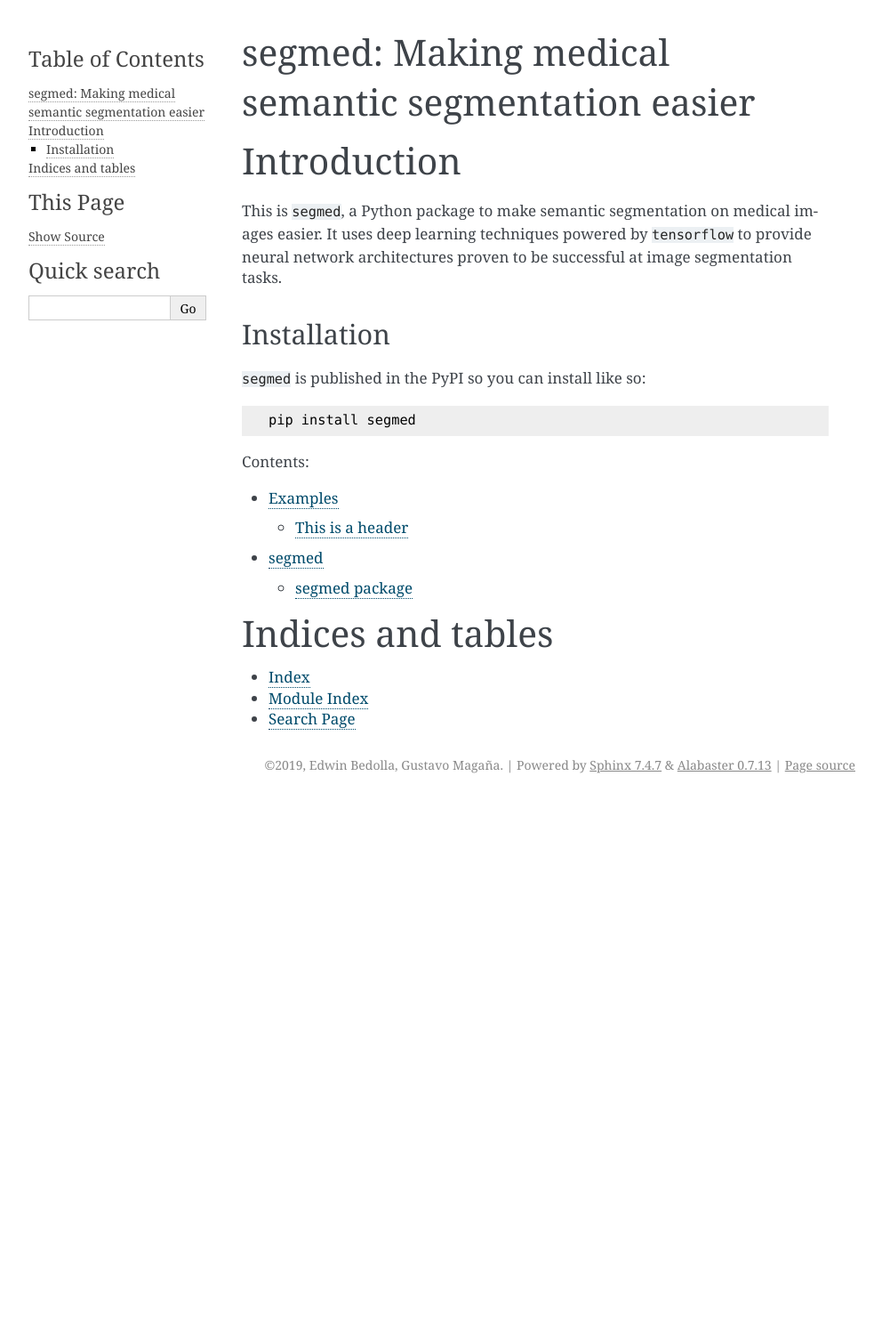
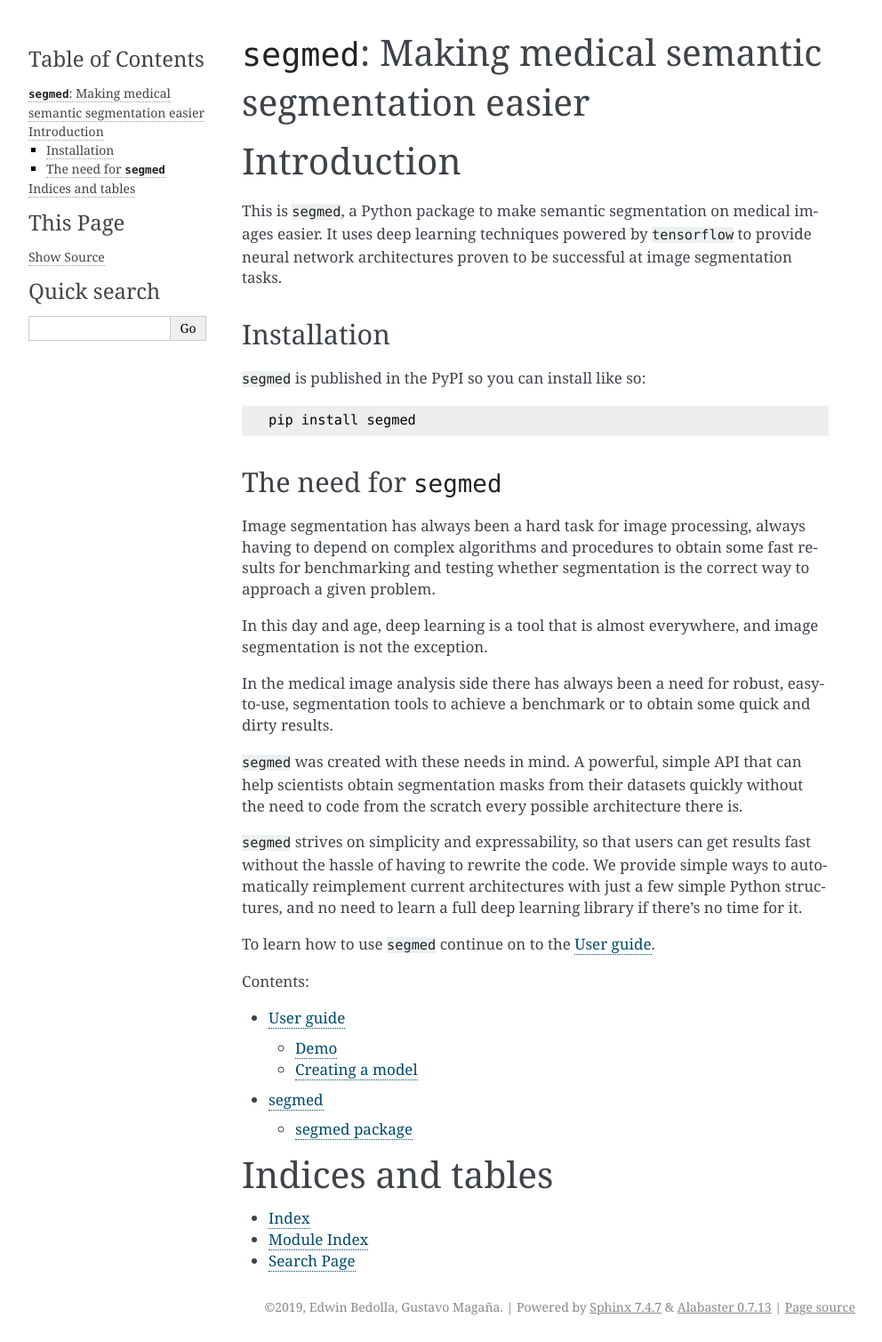
Before and after one commit to edwinb-ai/segmed, a Sphinx documentation site: the page built from docs/source/index.rst, in a window 1280 px wide. Shown: the whole page at 89% size, without its empty margins (148-1140 px from the left). Built offline with Sphinx 7.4.7, drawn with Linux system fonts in a browser that asks for light colours; before the commit the page ends 900 px from its top, so only the background shows below that.

Commit message:
:pencil:
Added rationale and split the example sections in the docs

```diff
--- a/docs/source/examples.rst
+++ /dev/null
@@ -1,5 +0,0 @@
-Examples
-========
-
-This is a header
-----------------
--- a/docs/source/index.rst
+++ b/docs/source/index.rst
@@ -3,8 +3,8 @@
    You can adapt this file completely to your liking, but it should at least
    contain the root `toctree` directive.
 
-segmed: Making medical semantic segmentation easier
-====================================================
+``segmed``: Making medical semantic segmentation easier
+========================================================
 
 .. include :: introduction.rst
 
@@ -13,7 +13,7 @@ segmed: Making medical semantic segmentation easier
    :maxdepth: 2
    :caption: Contents:
 
-   examples
+   user
    modules
 
 Indices and tables
--- a/docs/source/introduction.rst
+++ b/docs/source/introduction.rst
@@ -12,3 +12,31 @@ Installation
 ``segmed`` is published in the PyPI so you can install like so\: ::
 
     pip install segmed
+
+The need for ``segmed``
+------------------------
+
+Image segmentation has always been a hard task for image processing,
+always having to depend on complex algorithms and procedures to
+obtain some fast results for benchmarking and testing whether segmentation
+is the correct way to approach a given problem.
+
+In this day and age, deep learning is a tool that is almost everywhere,
+and image segmentation is not the exception.
+
+In the medical image analysis side there has always been a need for
+robust, easy-to-use, segmentation tools to achieve a benchmark or
+to obtain some quick and dirty results.
+
+``segmed`` was created with these needs in mind. A powerful, simple API that
+can help scientists obtain segmentation masks from their datasets quickly
+without the need to code from the scratch every possible architecture
+there is.
+
+``segmed`` strives on simplicity and expressability, so that users can get
+results fast without the hassle of having to rewrite the code. We provide
+simple ways to automatically reimplement current architectures with just
+a few simple Python structures, and no need to learn a full deep learning
+library if there's no time for it.
+
+To learn how to use ``segmed`` continue on to the :ref:`user-guide`.
```
Also changed, not shown: docs/source/user.rst (added, +50 -0 lines).
